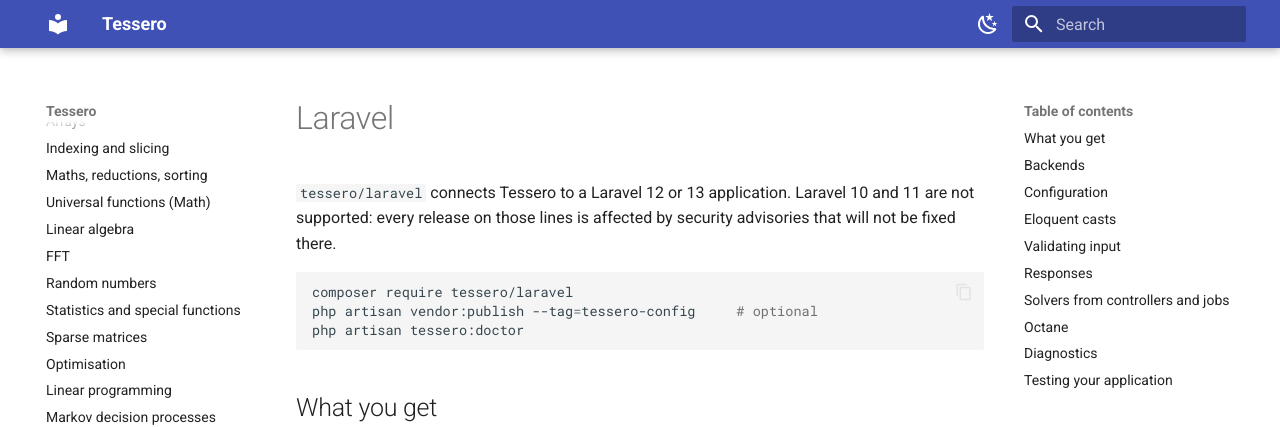
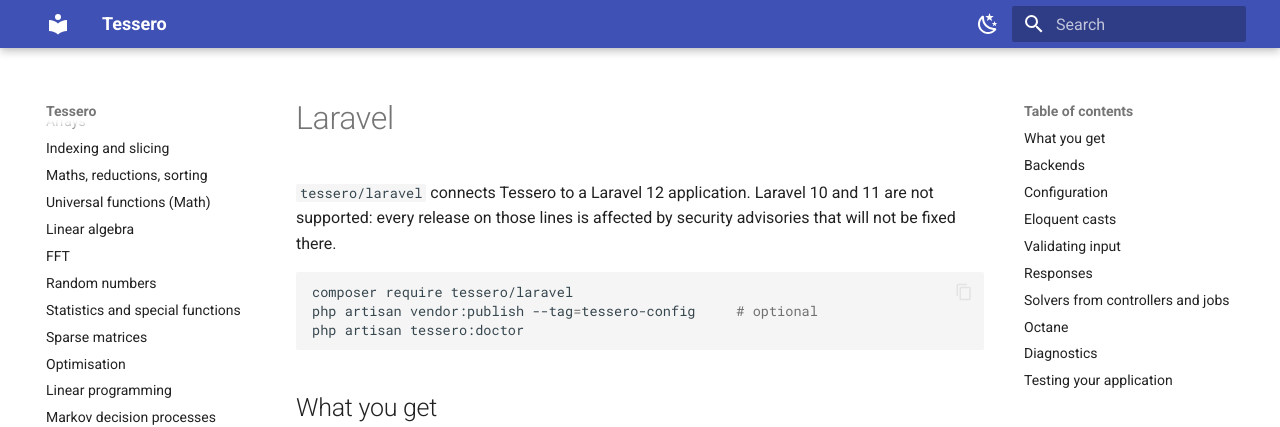
Before and after one commit to DMJ-CV-91913/tessero, an MkDocs documentation site: the page built from docs/guide/laravel.md, in a window 1280 px wide and 900 px high. Shown: the top 427 px of the window. Built offline with MkDocs 1.6.1 and Material for MkDocs 9.7.7, drawn with Linux system fonts in a browser that asks for light colours.

Commit message:
Baseline commit for Beta Version of the Tessero Project; Authored by Douglas Johnson and Co-Authored using Claude's Opus 4.8LLM, October 4th, 2026, and subsequent commit using Opus 5.5LLM, October 24th, 2026.
Co-Authored-By: Claude Opus 5.5 <noreply@anthropic.com>

````diff
--- a/composer.json
+++ b/composer.json
@@ -21,7 +21,7 @@
         "ext-ffi": "*"
     },
     "require-dev": {
-        "illuminate/support": "^12.0 || ^13.0",
+        "illuminate/support": "^12.0",
         "phpunit/phpunit": "^10.5 || ^11.0"
     },
     "suggest": {
--- a/docs/guide/laravel.md
+++ b/docs/guide/laravel.md
@@ -1,6 +1,6 @@
 # Laravel
 
-`tessero/laravel` connects Tessero to a Laravel 12 or 13 application. Laravel 10 and 11 are not supported: every release on those lines is affected by security advisories that will not be fixed there.
+`tessero/laravel` connects Tessero to a Laravel 12 application. Laravel 10 and 11 are not supported: every release on those lines is affected by security advisories that will not be fixed there.
 
 ```bash
 composer require tessero/laravel
````
Also changed, not shown: docs/project/open-issues.md (+1 -1 lines), 3 other files.
